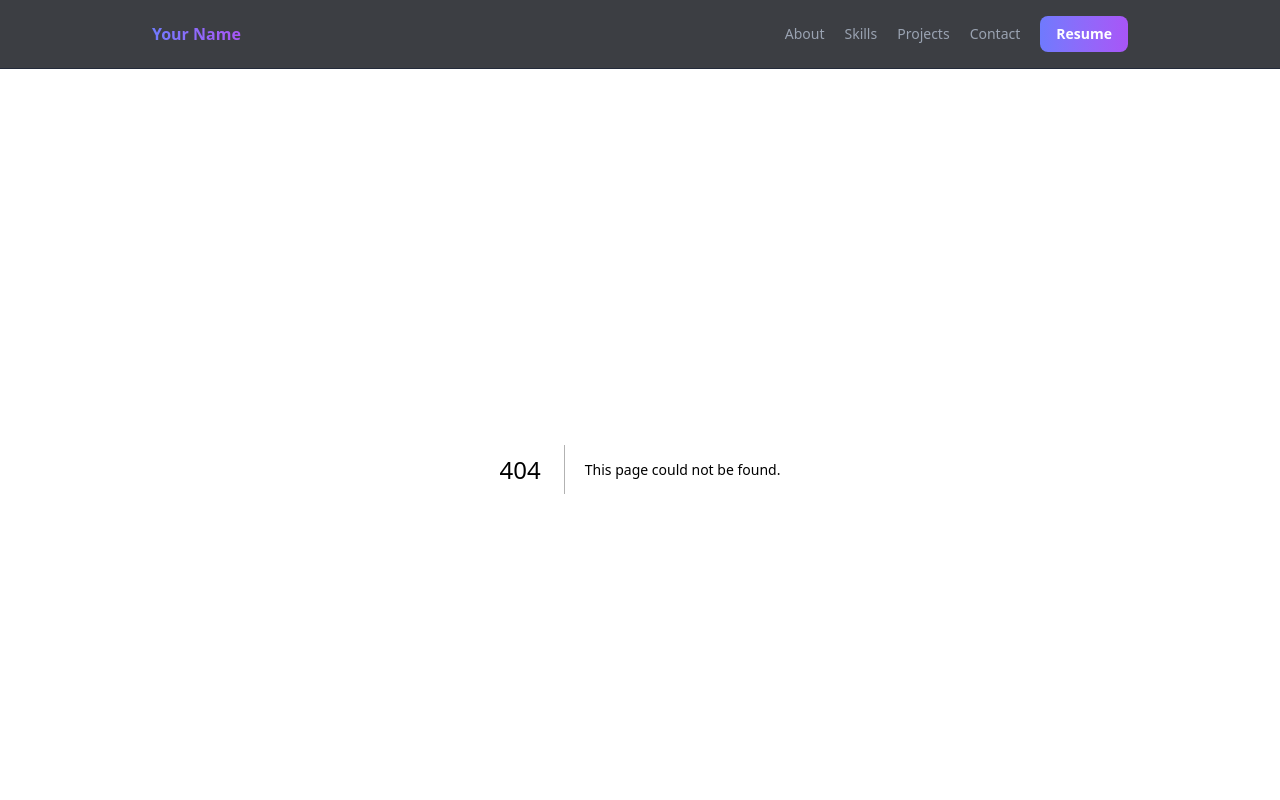
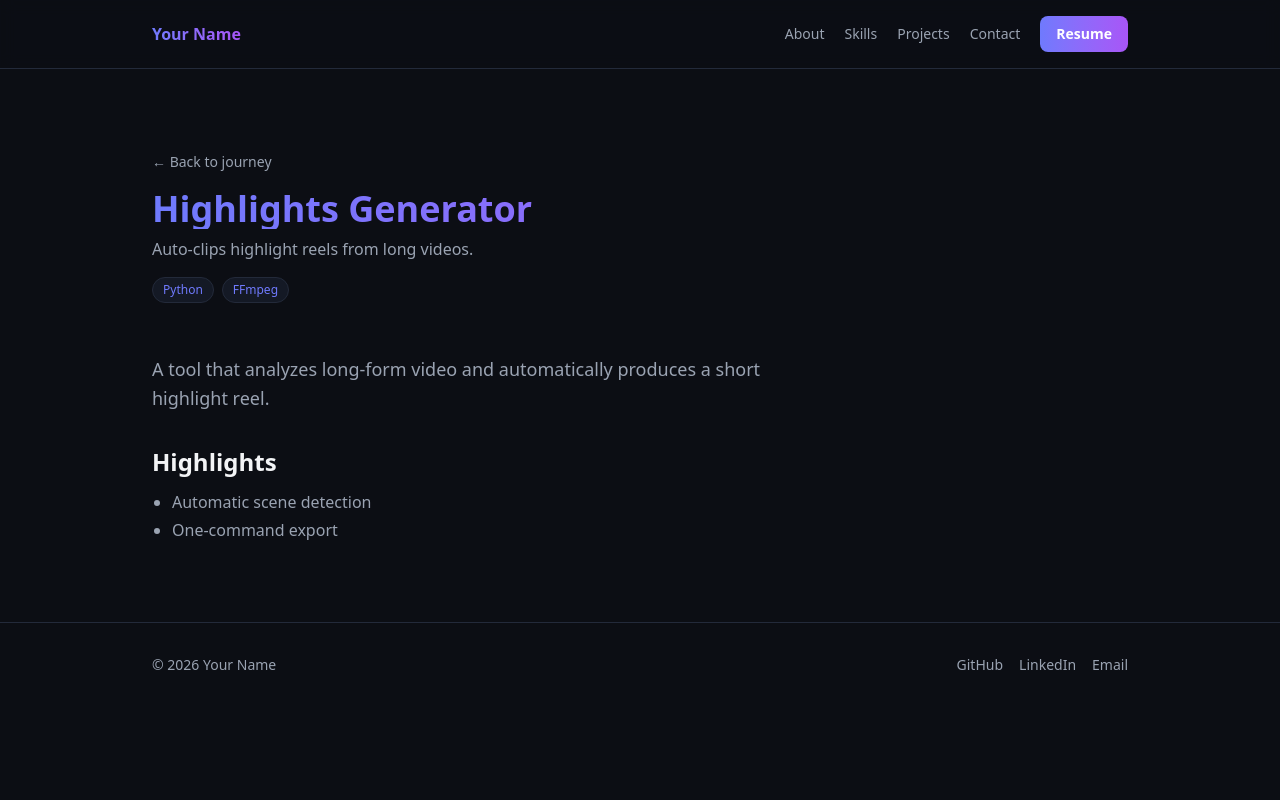
Before and after one commit to EshmeetSinghTak/portfolio, a Next.js app: page /projects/highlights-generator in a window 1280 px wide. Before the commit this address had no page. Shown: the top 800 px of the page. Built offline with nearby package versions, Linux system fonts and the light colour scheme.

Commit message:
feat: add statically generated project detail pages

```diff
--- /dev/null
+++ b/app/projects/[slug]/page.tsx
@@ -0,0 +1,55 @@
+import { notFound } from "next/navigation";
+import Link from "next/link";
+import { getAllProjects, getProjectBySlug } from "@/lib/projects";
+
+export function generateStaticParams() {
+  return getAllProjects().map((p) => ({ slug: p.slug }));
+}
+
+export default async function ProjectPage({
+  params,
+}: {
+  params: Promise<{ slug: string }>;
+}) {
+  const { slug } = await params;
+  const project = getProjectBySlug(slug);
+  if (!project) notFound();
+
+  return (
+    <article className="section">
+      <Link href="/#projects" className="text-sm text-muted hover:text-white">← Back to journey</Link>
+      <h1 className="mt-4 text-4xl font-extrabold text-gradient">{project.title}</h1>
+      <p className="mt-2 text-muted">{project.summary}</p>
+
+      <div className="mt-4 flex flex-wrap gap-2">
+        {project.tags.map((t) => (
+          <span key={t} className="chip">{t}</span>
+        ))}
+      </div>
+
+      <div className="mt-5 flex flex-wrap gap-3">
+        {project.liveUrl ? (
+          <a href={project.liveUrl} target="_blank" rel="noreferrer" className="btn-gradient">Live site</a>
+        ) : null}
+        {project.githubUrl ? (
+          <a href={project.githubUrl} target="_blank" rel="noreferrer" className="rounded-lg border border-border px-5 py-2.5 text-sm font-semibold hover:bg-surface">GitHub</a>
+        ) : null}
+      </div>
+
+      {project.overview ? (
+        <p className="mt-8 max-w-2xl text-lg leading-relaxed text-muted">{project.overview}</p>
+      ) : null}
+
+      {project.features && project.features.length > 0 ? (
+        <>
+          <h2 className="mt-8 text-2xl font-bold">Highlights</h2>
+          <ul className="mt-3 list-disc space-y-1 pl-5 text-muted">
+            {project.features.map((f) => (
+              <li key={f}>{f}</li>
+            ))}
+          </ul>
+        </>
+      ) : null}
+    </article>
+  );
+}
```
